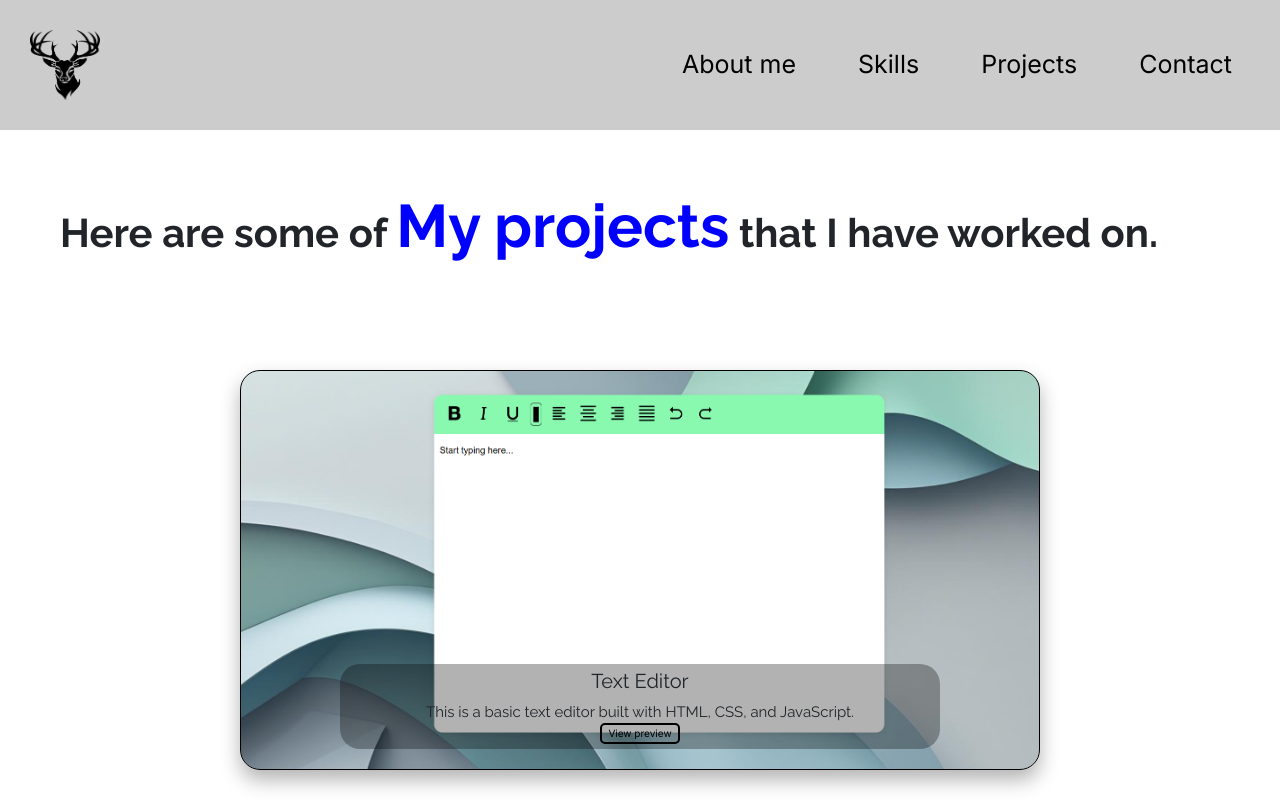
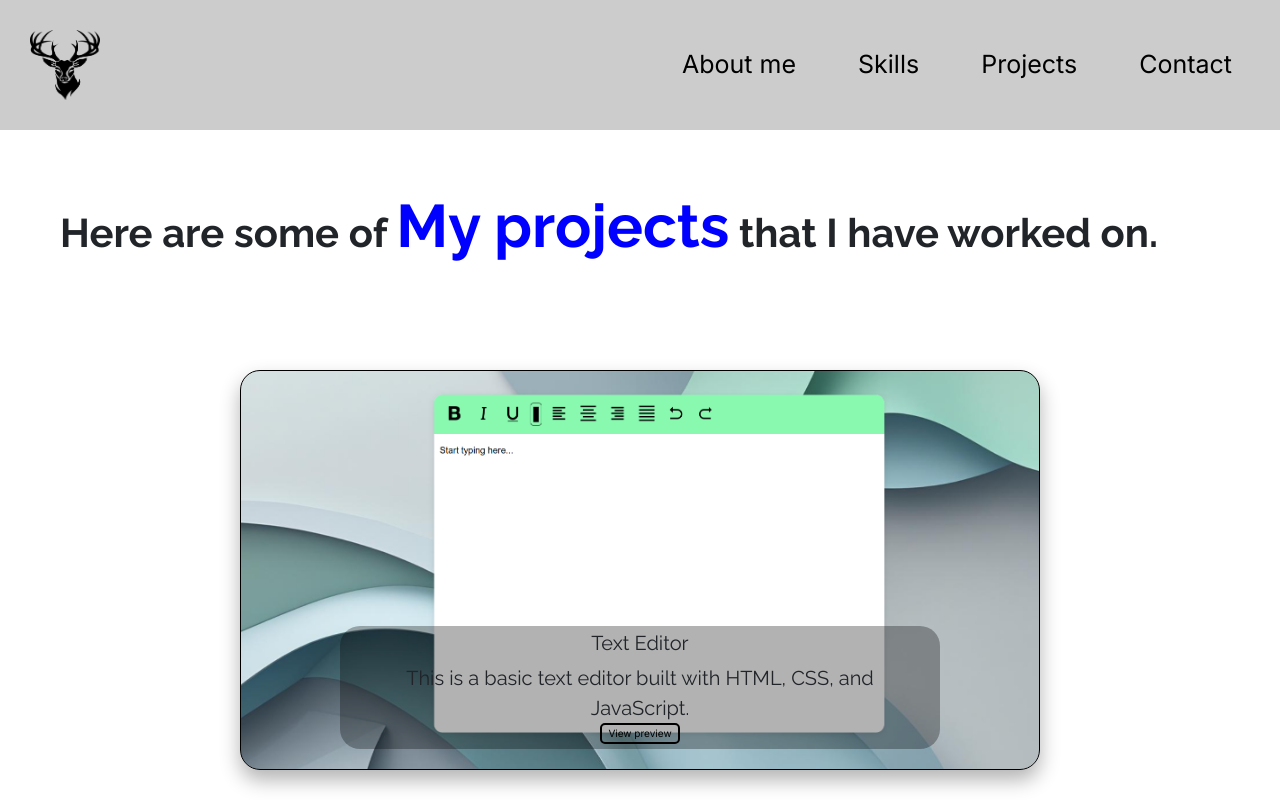
Before and after one commit to Heshan904/my_portfolio, a React (Create React App) app in the folder my_portfolio/: page /project in a window 1280 px wide. Shown: the top 800 px of the page. Built offline with nearby package versions, Linux system fonts and the light colour scheme; the HTML template or start-up script is replaced by a standard one; a web font is replaced by a local one.

Commit message:
Update Project.jsx

```diff
--- a/my_portfolio/src/page/Project.jsx
+++ b/my_portfolio/src/page/Project.jsx
@@ -23,7 +23,7 @@ function Project() {
                 <div className="pphoto" style={bgimage}>
                     <div className="label">
                         <h4 style={{fontSize:'20px'}}>Text Editor</h4>
-                        <span style={{fontSize:'20px',fontFamily:"'Raleway', sans-serif",fontSize:"15px"}}>This is a basic text editor built with HTML, CSS, and JavaScript.</span>
+                        <span style={{fontSize:'20px',fontFamily:"'Raleway', sans-serif"}}>This is a basic text editor built with HTML, CSS, and JavaScript.</span>
                         <button style={{border:"2px solid black", borderRadius:"5px", width:"fit-content", cursor:"pointer",fontSize:"10px",alignSelf:"center"}}>View preview</button>
                     </div>
                 </div>
```
